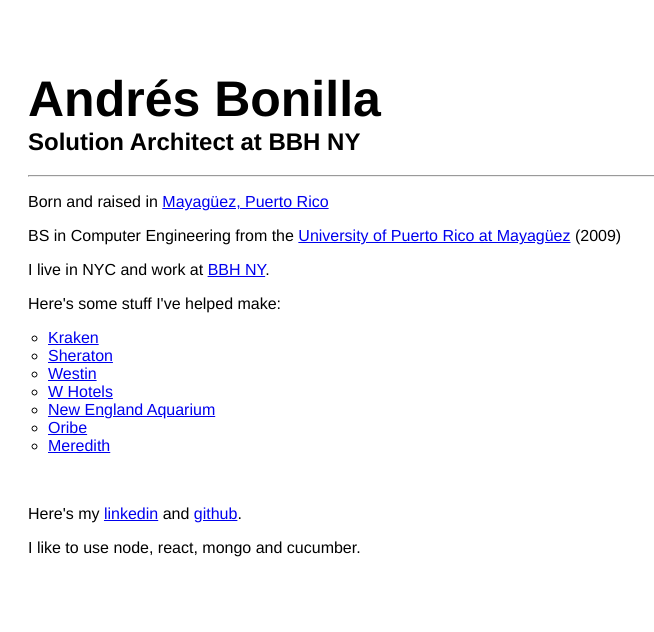
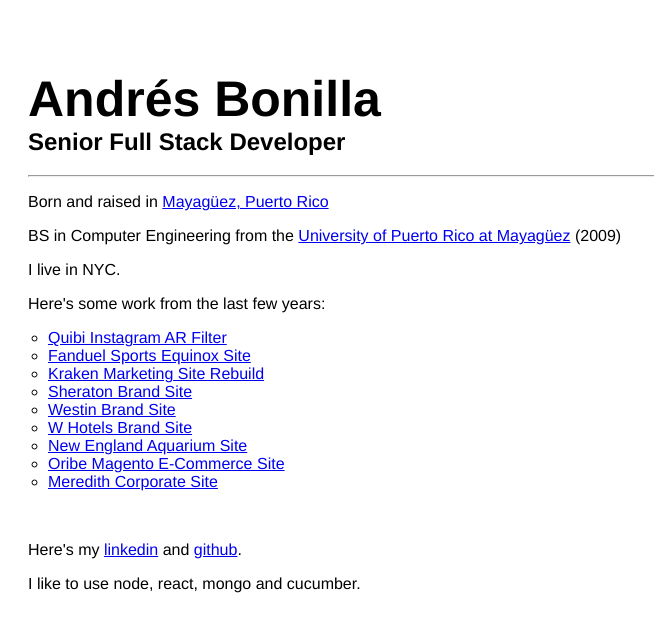
Before and after one commit to andresbonilla/andresbonilla.github.io, a plain HTML site: page index.html in a window 1280 px wide. Shown: the whole page, without its empty margins (0-654 px from the left). Drawn offline with nearby package versions, Linux system fonts and the light colour scheme.

Commit message:
UpdateUpdates portfolio

```diff
--- a/index.html
+++ b/index.html
@@ -18,6 +18,12 @@
 		ul li {
 			list-style-type: circle;
 		}
+		.hidden {
+			display:none;
+		}
+		img {
+			display: block
+		}
 	</style>
 </head>
 <body>
@@ -25,38 +31,45 @@
 		<header>
 			<hgroup>
 				<h1>Andrés Bonilla</h1>
-				<h2>Solution Architect at BBH NY</h2>
+				<h2>Senior Full Stack Developer</h2>
 				<hr>
 			</hgroup>
 		</header>
 		<section>
 			<p>Born and raised in <a href="https://www.google.com/maps/place/Mayag%C3%BCez,+Puerto+Rico/@18.2019614,-67.1686406,13z/data=!3m1!4b1!4m5!3m4!1s0x8c02b24a5d501493:0xc5634c2783152042!8m2!3d18.2013463!4d-67.1451517" target="_blank">Mayagüez, Puerto Rico</a></p>
 			<p>BS in Computer Engineering from the <a href="http://www.uprm.edu/" target="_blank">University of Puerto Rico at Mayagüez</a> (2009)</p>
-			<p>I live in NYC and work at <a href="http://www.bartleboglehegarty.com/newyork/" target="_blank">BBH NY</a>.</p>
+			<p>I live in NYC.</p>
 		</section>
 		<section>
-			<p>Here's some stuff I've helped make:</p>
+			<p>Here's some work from the last few years:</p>
 			<ul>
 				<li>
-					<a href="https://www.kraken.com/" target="_blank">Kraken</a>
+					<a id="quibi-trigger" href="#">Quibi Instagram AR Filter</a>
+					<img id="quibi-gif" class="hidden" src="assets/img/quibi.gif">
 				</li>
 				<li>
-					<a href="https://sheraton.marriott.com/" target="_blank">Sheraton</a>
+					<a href="https://www.fanduel.com/sportsequinox" target="_blank">Fanduel Sports Equinox Site</a>
 				</li>
 				<li>
-					<a href="https://westin.marriott.com/" target="_blank">Westin</a>
+					<a href="https://www.kraken.com/" target="_blank">Kraken Marketing Site Rebuild</a>
 				</li>
 				<li>
-					<a href="https://w-hotels.marriott.com/" target="_blank">W Hotels</a>
+					<a href="https://sheraton.marriott.com/" target="_blank">Sheraton Brand Site</a>
 				</li>
 				<li>
-					<a href="http://www.neaq.org/" target="_blank">New England Aquarium</a>
+					<a href="https://westin.marriott.com/" target="_blank">Westin Brand Site</a>
 				</li>
 				<li>
-					<a href="http://www.oribe.com/" target="_blank">Oribe</a>
+					<a href="https://w-hotels.marriott.com/" target="_blank">W Hotels Brand Site</a>
 				</li>
 				<li>
-					<a href="http://www.meredith.com/" target="_blank">Meredith</a>
+					<a href="http://www.neaq.org/" target="_blank">New England Aquarium Site</a>
+				</li>
+				<li>
+					<a href="http://www.oribe.com/" target="_blank">Oribe Magento E-Commerce Site</a>
+				</li>
+				<li>
+					<a href="http://www.meredith.com/" target="_blank">Meredith Corporate Site</a>
 				</li>
 			</ul>
 			<br>
@@ -66,5 +79,22 @@
 		<section>
 		</section>
 	</article>
+	<script src="https://code.jquery.com/jquery-3.5.1.slim.min.js"
+  integrity="sha256-4+XzXVhsDmqanXGHaHvgh1gMQKX40OUvDEBTu8JcmNs="
+  crossorigin="anonymous"></script>
+	<script>
+		function preload(arrayOfImages) {
+			$(arrayOfImages).each(function(){
+					$('<img/>')[0].src = this;
+			});
+		}
+		preload(['assets/img/quibi.gif']);
+		$(function() {
+			$('#quibi-trigger').on('click', function(e) {
+				e.preventDefault()
+				$('#quibi-gif').toggleClass('hidden')
+			})
+		})
+	</script>
 </body>
 </html>
```
Also changed, not shown: 1 other file.
